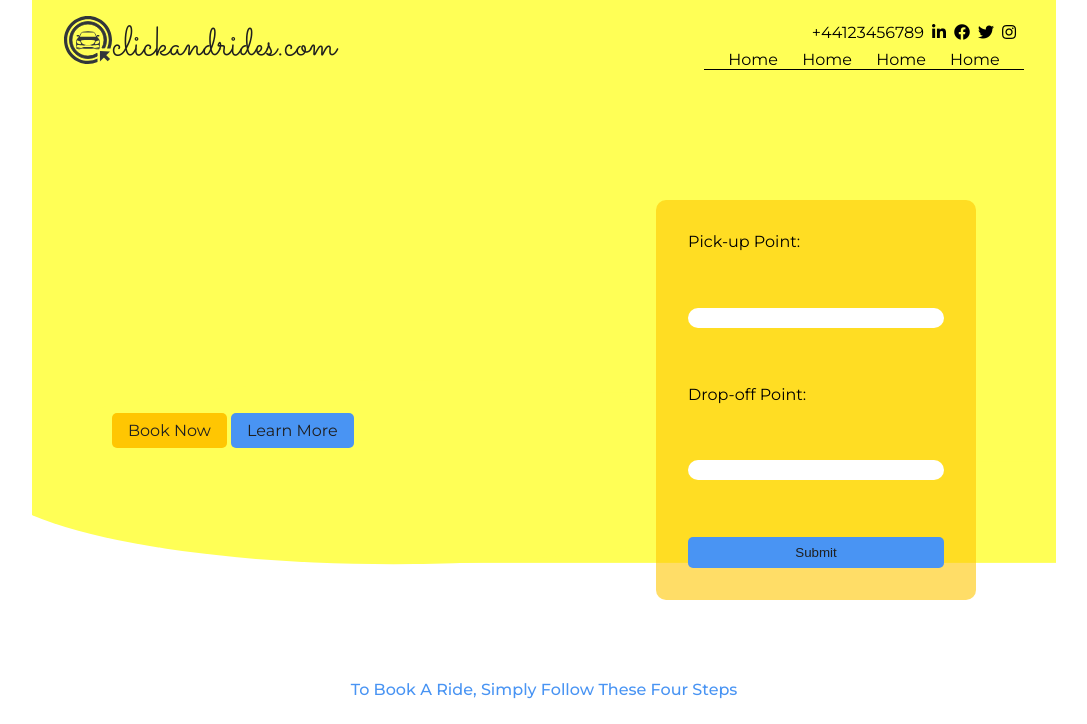
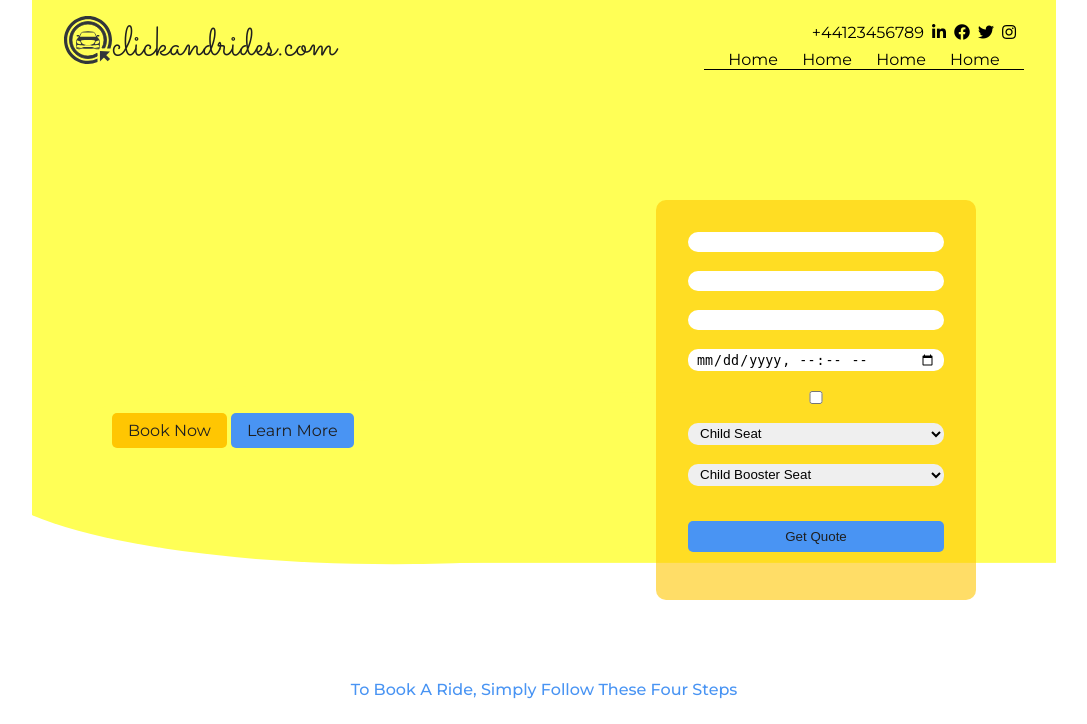
Before and after one commit to ShamanSharif/clickandrides.com, a Django app: page / in a window 1280 px wide. Shown: the top 724 px of the page, without its empty margins (96-1183 px from the left). Run offline with Django 3.2, Linux system fonts and the light colour scheme.

Commit message:
more works on booking form

```diff
--- a/main/forms.py
+++ b/main/forms.py
@@ -1,5 +1,89 @@
 from django import forms
 
+
 class BookForm(forms.Form):
-	pickup = forms.CharField(label="Pick-up Point", max_length=255, widget=forms.TextInput(attrs={'class': "main-action__book-now__form__text-input"}))
-	dropoff = forms.CharField(label="Drop-off Point", max_length=255, widget=forms.TextInput(attrs={'class': "main-action__book-now__form__text-input"}))
+    pickup = forms.CharField(
+        label="Pick-up Point",
+        max_length=255,
+        required=True,
+        widget=forms.TextInput(
+            attrs={
+                'class': "main-action__book-now__form__text-input"
+            }
+        )
+    )
+    dropOff = forms.CharField(
+        label="Drop-off Point",
+        max_length=255,
+        required=True,
+        widget=forms.TextInput(
+            attrs={
+                'class': "main-action__book-now__form__text-input"
+            }
+        )
+    )
+    viaPoints = forms.CharField(
+        label="VIA",
+        max_length=255,
+        required=False,
+        widget=forms.TextInput(
+            attrs={
+                'class': "main-action__book-now__form__text-input"
+            }
+        )
+    )
+    pickupDateTime = forms.DateTimeField(
+        label="Pick-up Date and Time",
+        required=True,
+        widget=forms.DateTimeInput(
+            attrs={
+                'type': "datetime-local",
+                'class': "main-action__book-now__form__text-input"
+            }
+        )
+    )
+    doBookReturn = forms.BooleanField(
+        label="Return",
+        widget=forms.CheckboxInput(
+            attrs={
+                'type': 'checkbox',
+                'class': "main-action__book-now__form__text-input"
+            }
+        )
+    )
+    returnDateTime = forms.DateField(
+        label="Return Date and Time",
+        required=False,
+        widget=forms.DateTimeInput(
+            attrs={
+                'type': "datetime-local",
+                'class': "main-action__book-now__form__text-input"
+            }
+        )
+    )
+    childSeat = forms.ChoiceField(
+        choices=[
+            (0, 'Child Seat'),
+            (1, '1'),
+            (2, '2')
+        ],
+        label="Child Seat",
+        widget=forms.Select(
+            attrs={
+                'class': "main-action__book-now__form__text-input"
+            }
+        )
+    )
+    childBoosterSeat = forms.ChoiceField(
+        choices=[
+            (0, 'Child Booster Seat'),
+            (1, '1'),
+            (2, '2')
+        ],
+        label="Child Booster Seat",
+        widget=forms.Select(
+            attrs={
+                'class': "main-action__book-now__form__text-input"
+            }
+        )
+    )
--- a/main/static/css/style.css
+++ b/main/static/css/style.css
@@ -92,7 +92,6 @@ body {
   display: flex;
   flex-direction: row;
   justify-content: space-between;
-  padding: 7rem 2rem;
   align-items: flex-end;
   padding: 0 5rem;
 }
@@ -112,12 +111,16 @@ body {
   justify-content: space-between;
   height: inherit;
 }
+.main-action__book-now__form label {
+  display: none;
+}
 .main-action__book-now__form__text-input {
   padding: 0.15rem 0.5rem;
   border-radius: 10px;
   border: none;
 }
 .main-action__book-now__form__btn {
+  margin: 1rem 0;
   border: none;
 }
 
--- a/main/static/css/style.scss
+++ b/main/static/css/style.scss
@@ -115,7 +115,7 @@ body {
 	display: flex;
 	flex-direction: row;
 	justify-content: space-between;
-	padding: 7rem 2rem;
+	//padding: 7rem 2rem;
 	align-items: flex-end;
 	padding: 0 5rem;
 
@@ -136,6 +136,10 @@ body {
 			justify-content: space-between;
 			height: inherit;
 
+			label {
+				display: none;
+			}
+
 			&__text-input {
 				padding: 0.15rem .5rem;
 				border-radius: 10px;
@@ -143,6 +147,7 @@ body {
 			}
 
 			&__btn {
+				margin: 1rem 0;
 				border: none;
 			}
 		}
--- /dev/null
+++ b/main/static/js/booking_helper.js
@@ -0,0 +1,18 @@
+
+// Grabbing return date and time boolean and hide it initially
+var returnDateTimeField = document.getElementById("id_returnDateTime");
+returnDateTimeField.style.display = "None";
+
+// Grabbing return booking boolean to a variable and set a event Listener
+var returnChoice = document.getElementById('id_doBookReturn');
+returnChoice.addEventListener("click", returnChoiceFunc);
+
+// Function to run when return boolean pressed, mainly hiding return date time
+// picker and show it again
+function returnChoiceFunc() {
+    if (returnChoice.checked === true) {
+        returnDateTimeField.style.display = "block";
+    } else {
+        returnDateTimeField.style.display = "None";
+    }
+}
--- a/main/templates/main/home.html
+++ b/main/templates/main/home.html
@@ -58,7 +58,7 @@
 					<form action="post" class="main-action__book-now__form">
 						{% csrf_token %}
 						{{ form }}
-						<input type="submit" class="main-action__book-now__form__btn btn btn__secondary">
+                        <button type="submit" class="main-action__book-now__form__btn btn btn__secondary">Get Quote</button>
 					</form>
 				</div>
 			</div> <!-- End Main Action Section -->
@@ -242,5 +242,7 @@
 			<div class="footer__line">A sister company of City Transfer & Travel LTD</div>
 		</footer> <!-- End of Footer Section -->
 	</div>
+
+    <script src="{% static 'js/booking_helper.js' %}"></script>
 </body>
 </html>
```
Also changed, not shown: 2 other files.
